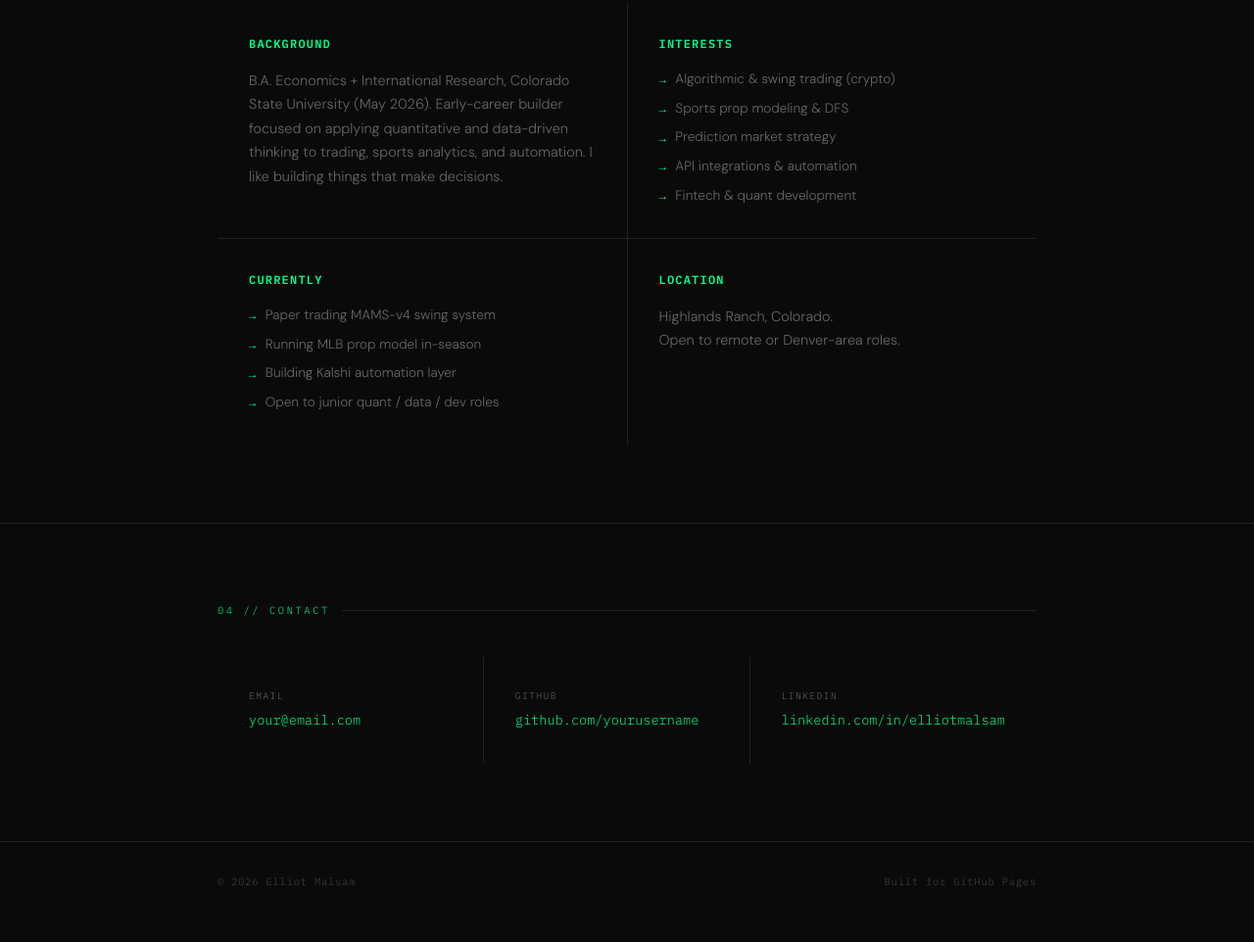
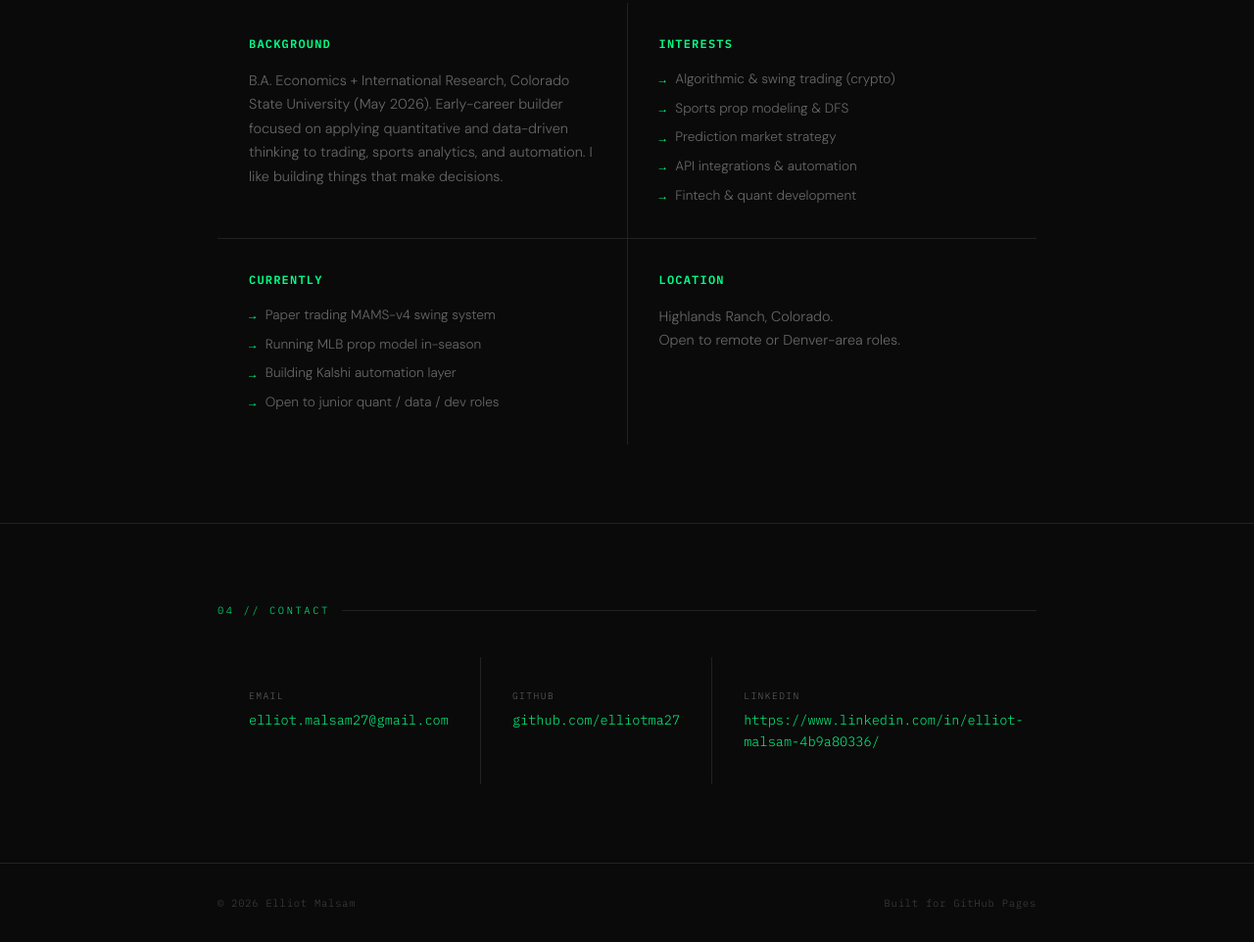
Before and after one commit to elliotma27/elliotma27.github.io, a plain HTML site: page index.html in a window 1280 px wide. Shown: the part 2708-3670 px from the top of the page at 98% size. Before the commit the page ends 3649 px from the top, so only its background shows below. Drawn offline with Linux system fonts and the light colour scheme.

Commit message:
Update index.html

```diff
--- a/index.html
+++ b/index.html
@@ -812,15 +812,15 @@
     <div class="contact-row reveal">
       <div class="contact-block">
         <div class="contact-label">Email</div>
-        <div class="contact-value">your@email.com</div>
+        <div class="contact-value">elliot.malsam27@gmail.com</div>
       </div>
       <div class="contact-block">
         <div class="contact-label">GitHub</div>
-        <div class="contact-value">github.com/yourusername</div>
+        <div class="contact-value">github.com/elliotma27</div>
       </div>
       <div class="contact-block">
         <div class="contact-label">LinkedIn</div>
-        <div class="contact-value">linkedin.com/in/elliotmalsam</div>
+        <div class="contact-value">https://www.linkedin.com/in/elliot-malsam-4b9a80336/</div>
       </div>
     </div>
   </div>
```
